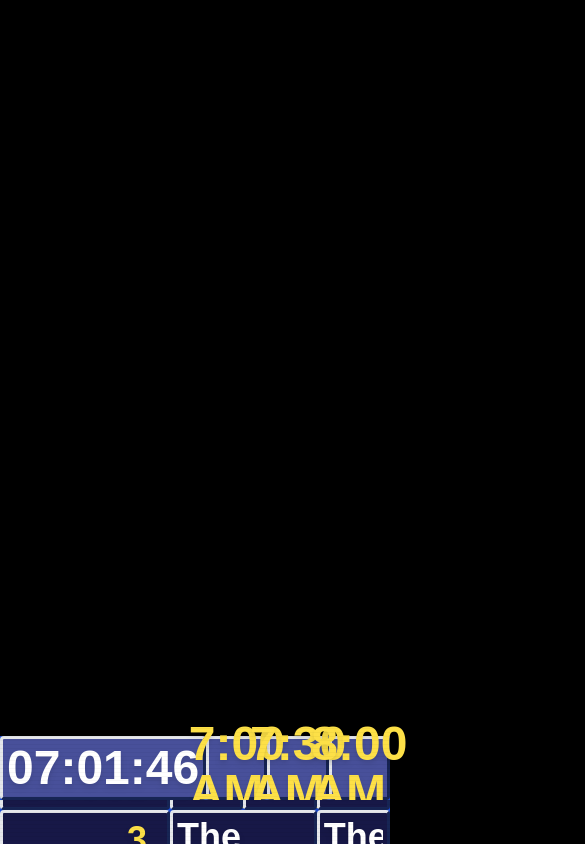
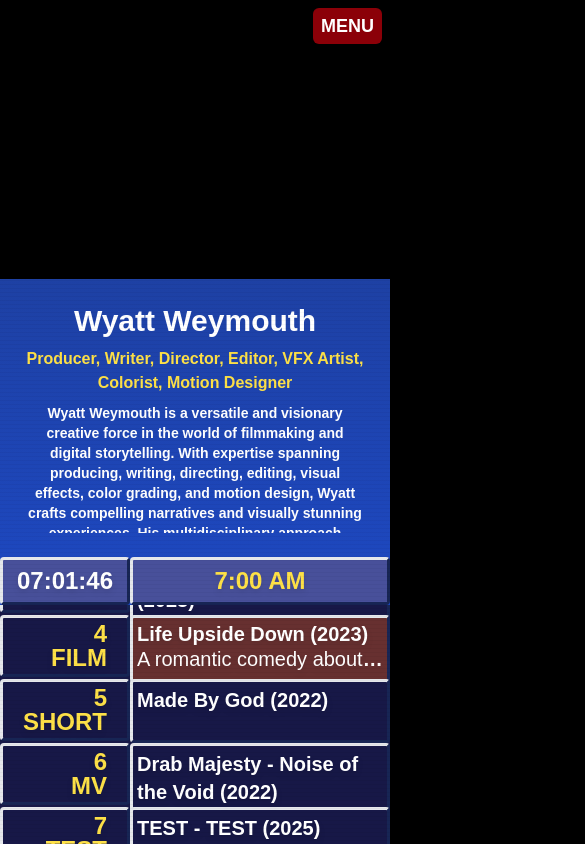
Before and after one commit to plantersclock/wyatt-weymouth, a Next.js app: page / in a window 390 px wide. Shown: the top 844 px of the page, 585 px wide, since content can reach past the window. Built offline with nearby package versions, Linux system fonts and the light colour scheme.

Commit message:
mobile responsiveness

```diff
--- a/src/app/fonts/generic/components/loopingmenu.tsx
+++ b/src/app/fonts/generic/components/loopingmenu.tsx
@@ -124,7 +124,86 @@ const LoopingMenu = ({ data, handleItemClick, selectedItemTitle }: any) => {
       }}
     >
       {repeatedItems.map((item, index) => (
-        <div key={"row " + index} className="w-full flex text-4xl h-[96px]">
+        <>
+          {/* MOBILE */}
+          <div
+            key={"row mobile " + index}
+            className="w-full flex xl:hidden text-xl sm:text-3xl 2xl:text-4xl h-[64px] sm:h-[96px] bg-theme-blue"
+          >
+            <div className="flex-1">
+              <div className="text-2xl sm:text-3xl 2xl:text-4xl relative w-[130px] sm:w-[185px] 2xl:w-[220px] flex justify-end  leading-none items-center sm:h-24 bg-theme-blue rounded border-[3px] border-r-blue-950 border-b-blue-950  p-1 ">
+                <p className="flex text-yellow-300  font-bold drop-shadow-md chromatic-light mr-4 text-right">
+                  {item?.ch} <br />
+                  {item?.channel}
+                </p>
+              </div>
+            </div>
+            <div className=" w-full flex-[6] h-[64px] sm:h-[96px] grid grid-col-1">
+              {item.size === 1 && (
+                <div
+                  className={` flex rounded border-[3px] border-r-blue-950 border-b-blue-950  p-1 col-span-1 hover:bg-theme-very-light-blue cursor-pointer ${
+                    selectedItemTitle !== item?.title
+                      ? item?.color === "red"
+                        ? "bg-theme-red"
+                        : "bg-theme-blue"
+                      : "bg-theme-very-light-blue"
+                  }`}
+                  onClick={() => {
+                    if (selectedItemTitle === item?.title) return;
+                    handleItemClick(item.title);
+                  }}
+                >
+                  <span className="relative drop-shadow-md chromatic-light text-white  font-bold max-h-20 overflow-hidden">
+                    {item?.title} {item.year && `(${item?.year})`}
+                  </span>
+                </div>
+              )}
+              {item.size === 2 && (
+                <div
+                  className={`bg-theme-blue flex rounded border-[3px] border-r-blue-950 border-b-blue-950  p-1 col-span-2 hover:bg-theme-very-light-blue cursor-pointer ${
+                    selectedItemTitle !== item?.title
+                      ? item?.color === "red"
+                        ? "bg-theme-red"
+                        : "bg-theme-blue"
+                      : "bg-theme-very-light-blue"
+                  }`}
+                  onClick={() => {
+                    if (selectedItemTitle === item?.title) return;
+                    handleItemClick(item.title);
+                  }}
+                >
+                  <span className="relative drop-shadow-md chromatic-light text-white  font-bold max-h-20 overflow-hidden">
+                    {item?.title} {item.year && `(${item?.year})`}
+                  </span>
+                </div>
+              )}
+              {item.size === 3 && (
+                <div
+                  className={` bg-theme-blue flex rounded border-[3px] border-r-blue-950 border-b-blue-950  p-1 col-span-3 hover:bg-theme-very-light-blue cursor-pointer ${
+                    selectedItemTitle !== item?.title
+                      ? item?.color === "red"
+                        ? "bg-theme-red"
+                        : "bg-theme-blue"
+                      : "bg-theme-very-light-blue"
+                  }`}
+                  onClick={() => {
+                    if (selectedItemTitle === item?.title) return;
+                    handleItemClick(item.title);
+                  }}
+                >
+                  <div className=" line-clamp-2 sm:line-clamp-2 text-ellipsis overflow-hidden relative drop-shadow-md chromatic-light text-white font-bold text-wrap leading-tight mb-1">
+                    {item?.title} {item.year && `(${item?.year})`}{" "}
+                    <span className=" font-medium">{item.description}</span>
+                  </div>
+                </div>
+              )}
+            </div>
+          </div>
+          {/* DESKTOP */}
+          <div
+            key={"row " + index}
+            className="w-full hidden xl:flex text-3xl 2xl:text-4xl h-[96px]"
+          >
             <div className="flex-1">
               <div className="relative w-full flex justify-end mr-4 leading-none items-center h-24 bg-theme-blue rounded border-[3px] border-r-blue-950 border-b-blue-950  p-1 ">
                 <p className="flex text-yellow-300  font-bold drop-shadow-md chromatic-light mr-4 text-right">
@@ -174,7 +253,7 @@ const LoopingMenu = ({ data, handleItemClick, selectedItemTitle }: any) => {
               )}
               {item.size === 3 && (
                 <div
-                className={`bg-theme-blue flex rounded border-[3px] border-r-blue-950 border-b-blue-950  p-1 col-span-3 hover:bg-theme-very-light-blue cursor-pointer ${
+                  className={` bg-theme-blue flex rounded border-[3px] border-r-blue-950 border-b-blue-950  p-1 col-span-3 hover:bg-theme-very-light-blue cursor-pointer ${
                     selectedItemTitle !== item?.title
                       ? item?.color === "red"
                         ? "bg-theme-red"
@@ -186,10 +265,10 @@ const LoopingMenu = ({ data, handleItemClick, selectedItemTitle }: any) => {
                     handleItemClick(item.title);
                   }}
                 >
-                <span className="line-clamp-2 relative drop-shadow-md chromatic-light text-white  font-bold text-wrap text-ellipsis max-h-20 overflow-hidden">
+                  <div className="line-clamp-2 text-ellipsis overflow-hidden relative drop-shadow-md chromatic-light text-white font-bold text-wrap leading-tight">
                     {item?.title} {item.year && `(${item?.year})`}{" "}
                     <span className="font-medium">{item.description}</span>
-                </span>
+                  </div>
                 </div>
               )}
               {calcItemSize(item.size) > 0 && (
@@ -232,6 +311,7 @@ const LoopingMenu = ({ data, handleItemClick, selectedItemTitle }: any) => {
               )}
             </div>
           </div>
+        </>
       ))}
     </div>
   );
--- a/src/app/fonts/generic/components/timebar.tsx
+++ b/src/app/fonts/generic/components/timebar.tsx
@@ -36,26 +36,26 @@ const TimeBar = () => {
   };
 
   return (
-    <div className="w-full flex text-5xl">
+    <div className="w-full flex text-2xl sm:text-4xl 2xl:text-5xl">
       <div className="flex-1">
-        <div className="bg-theme-light-blue h-16 rounded border-[3px] border-r-blue-950 border-b-blue-950  p-1 text-white  font-bold flex items-center justify-center">
+        <div className="bg-theme-light-blue h-12 sm:h-16 rounded border-[3px] border-r-blue-950 border-b-blue-950  p-1 text-white  font-bold flex items-center justify-center w-[130px] sm:w-[185px] 2xl:w-[220px]">
           <span className="relative drop-shadow-md chromatic-light ">
             {formatTime(time).replace(/\s?[AP]M$/, "")}
           </span>
         </div>
       </div>
       <div className="grid grid-cols-3 flex-[6]">
-        <div className="bg-theme-light-blue h-16 rounded border-[3px] border-r-blue-950 border-b-blue-950  p-1 text-yellow-300  font-bold flex items-center justify-center">
+        <div className="col-span-3 xl:col-span-1 bg-theme-light-blue h-12 sm:h-16 rounded border-[3px] border-r-blue-950 border-b-blue-950  p-1 text-yellow-300  font-bold flex items-center justify-center">
           <span className="relative drop-shadow-md chromatic-light ">
             {formatRoundedStaticTime(time)}
           </span>
         </div>
-        <div className="bg-theme-light-blue h-16 rounded border-[3px] border-r-blue-950 border-b-blue-950  p-1 text-yellow-300  font-bold flex items-center justify-center">
+        <div className="hidden xl:flex bg-theme-light-blue h-12 sm:h-16 rounded border-[3px] border-r-blue-950 border-b-blue-950  p-1 text-yellow-300  font-bold  items-center justify-center">
           <span className="relative drop-shadow-md chromatic-light ">
             {formatRoundedStaticTime(new Date(time.getTime() + 30 * 60 * 1000))}
           </span>
         </div>
-        <div className="bg-theme-light-blue h-16 rounded border-[3px] border-r-blue-950 border-b-blue-950  p-1 text-yellow-300  font-bold flex items-center justify-center">
+        <div className="hidden xl:flex bg-theme-light-blue h-12 sm:h-16 rounded border-[3px] border-r-blue-950 border-b-blue-950  p-1 text-yellow-300  font-bold  items-center justify-center">
           <span className="relative drop-shadow-md chromatic-light ">
             {formatRoundedStaticTime(new Date(time.getTime() + 60 * 60 * 1000))}
           </span>
--- a/src/app/fonts/generic/components/tvguidecontrol.tsx
+++ b/src/app/fonts/generic/components/tvguidecontrol.tsx
@@ -98,41 +98,47 @@ const TVGuideControl = () => {
   };
 
   return (
-    <div className="relative flex  flex-col justify-center items-center h-screen ">
-      <div className="flex-1 flex w-full">
-        <div className="bg-gray-200 aspect-[4/3]">
+    <div className="relative flex flex-col justify-center items-center h-screen ">
+      <div className="z-30 absolute bg-theme-red-menu top-2 right-2 saturate-20 text-white px-2 py-1 rounded-md text-lg font-bold cursor-pointer">
+        MENU
+      </div>
+      <div className="flex-1 landscape:flex xl:flex w-full landscape:max-h-[50vh]">
+        <div className="bg-black   xl:flex justify-center ">
+          <div className="bg-gray-200 w-full portrait:h-[33vh] landscape:h-full xl:h-full aspect-[4/3]">
             <ReactPlayerComponent
               url={(data[urlIndex] && data[urlIndex].videoUrl) || ""}
               isMuted={isMuted}
             />
           </div>
-        <div className="w-full flex flex-col h-full justify-center items-center p-6 relative">
-          <div className="font- absolute bg-theme-red-menu top-2 right-2 saturate-20 text-white px-2 py-1 rounded-md text-lg font-bold cursor-pointer">
-            MENU
         </div>
-          <div className="relative text-white text-6xl font-bold flex text-center">
+        <div className=" w-full flex flex-col justify-center items-center p-6 relative portrait:h-[33vh] landscape:h-full xl:h-auto">
+          <div className="overflow-auto">
+            <div className="relative text-white text-3xl md:text-4xl 2xl:text-6xl font-bold flex text-center justify-center">
               <span className="relative chromatic">
                 {data[urlIndex] && data[urlIndex].title}
               </span>
             </div>
-          <div className="relative text-yellow-300 text-3xl font-bold mt-4">
+            <div className="relative text-yellow-300 text-base md:text-xl 2xl:text-3xl font-bold mt-2 md:mt-4">
               <span className="relative chromatic flex text-center">
                 {data[urlIndex] && data[urlIndex].role}
               </span>
             </div>
-          <div className="relative  text-white text-xl font-bold mt-4">
-            <span className="relative chromatic flex text-center">
+            <div className="relative  text-white text-sm md:text-base 2xl:text-xl font-bold mt-2 md:mt-4">
+              <span className=" relative chromatic flex text-center">
                 {data[urlIndex] && data[urlIndex].description}
               </span>
             </div>
           </div>
         </div>
+      </div>
+
       <TimeBar />
       <LoopingMenu
         data={data}
         handleItemClick={handleItemClick}
         selectedItemTitle={selectedItemTitle}
       />
+
       <div className="scanlines absolute top-0 left-0 w-full h-full pointer-events-none"></div>
     </div>
   );
```
Lines whose indentation alone changed are shown as unchanged.
